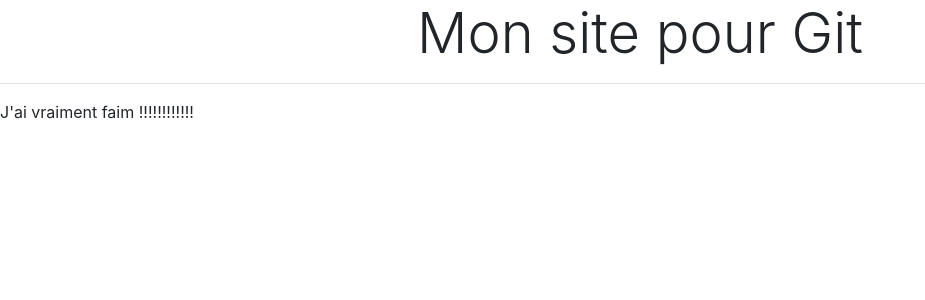
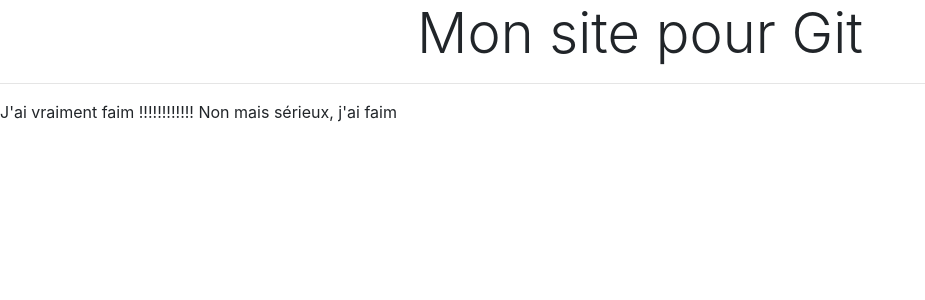
Before and after one commit to hocineTRP/monSite, a PHP site: page / in a window 1280 px wide. Shown: the part 56-356 px from the top of the page, without its empty margins (0-925 px from the left). Run offline with PHP 8.4, Linux system fonts and the light colour scheme.

Commit message:
modification du p

```diff
--- a/index.php
+++ b/index.php
@@ -30,6 +30,6 @@
 
     <h1 class="display-4 text-center m-t-2">Mon site pour Git</h1><hr>
 
-    <p>J'ai vraiment faim !!!!!!!!!!!!</p>
+    <p>J'ai vraiment faim !!!!!!!!!!!! Non mais sérieux, j'ai faim</p>
 </body>
 </html>
```
